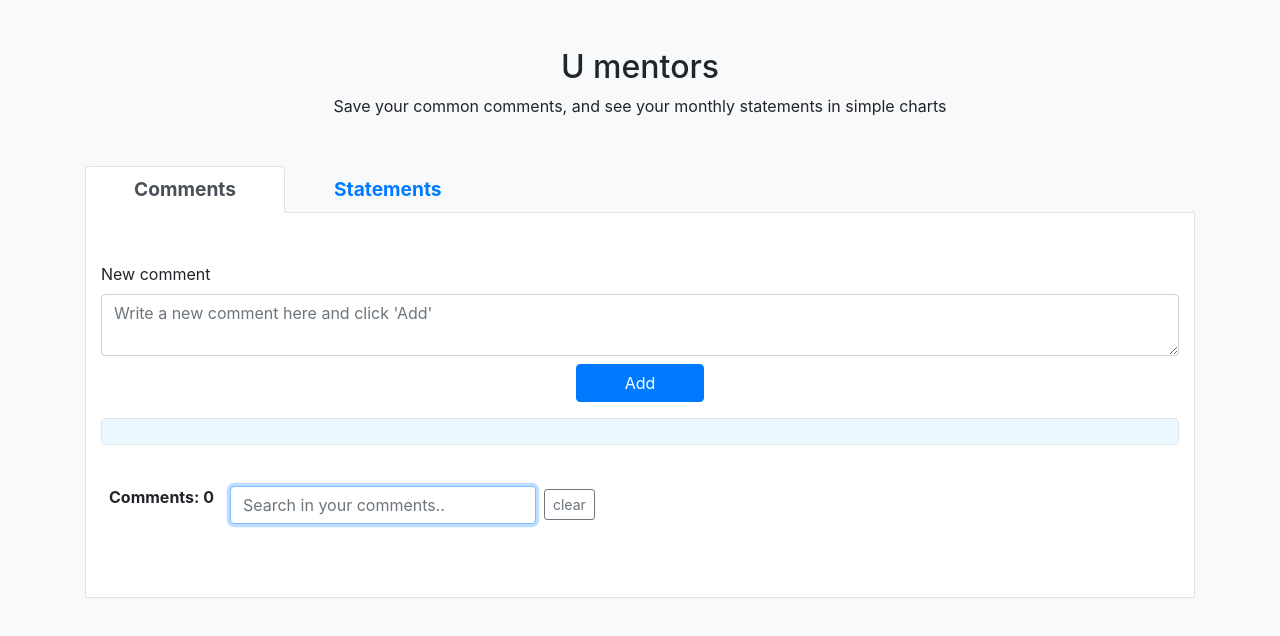
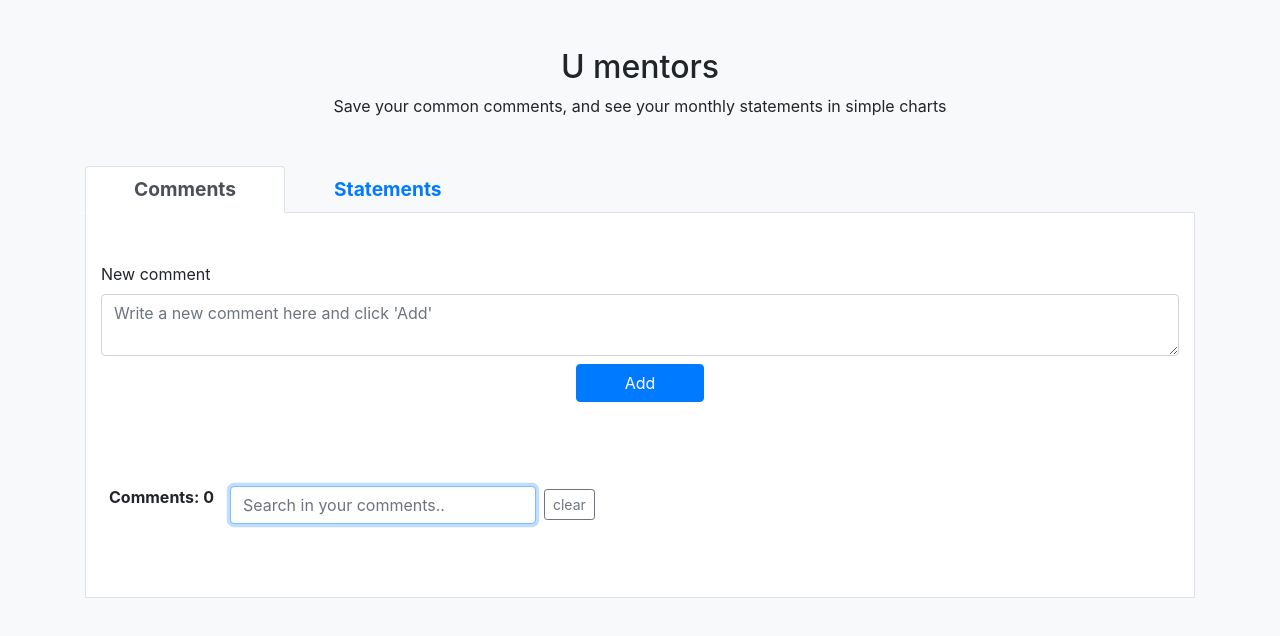
Before and after one commit to iHani/u-mentors, a React (Create React App) app: page / in a window 1280 px wide. Shown: the top 636 px of the page. Built offline with nearby package versions, Linux system fonts and the light colour scheme.

Commit message:
home title

```diff
--- a/public/index.html
+++ b/public/index.html
@@ -25,7 +25,7 @@
       work correctly both with client-side routing and a non-root public URL.
       Learn how to configure a non-root public URL by running `npm run build`.
     -->
-  <title>React App</title>
+  <title>U-Mentors</title>
 </head>
 
 <body class="bg-light">
--- a/src/App.css
+++ b/src/App.css
@@ -35,8 +35,8 @@
 }
 
 .status-msg {
-  background-color: #ebf7ff;
-  border: 1px dotted lightgray;
+  /* background-color: #ebf7ff;
+  border: 1px dotted lightgray; */
   border-radius: 5px;
   min-height: 1.65rem;
   width: 100%;
--- a/src/Components/CommentsTab.js
+++ b/src/Components/CommentsTab.js
@@ -94,7 +94,7 @@ export default function () {
                         Add
                 </button>
                 </div>
-                <div className="d-flex justify-content-center my-3">
+                <div className="d-flex justify-content-center my-3 text-center">
                     <p className="status-msg">{status}</p>
                 </div>
 
```
